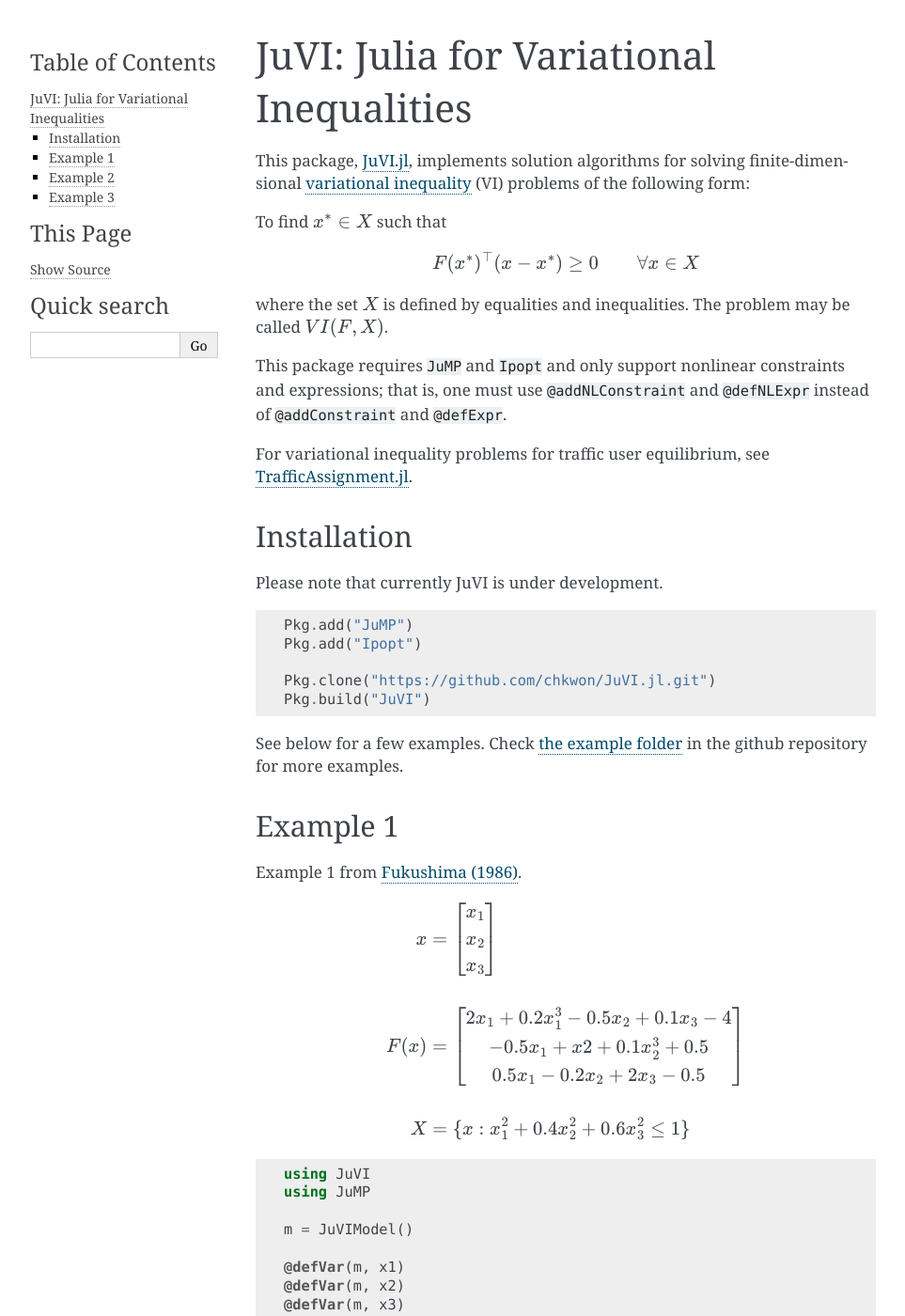
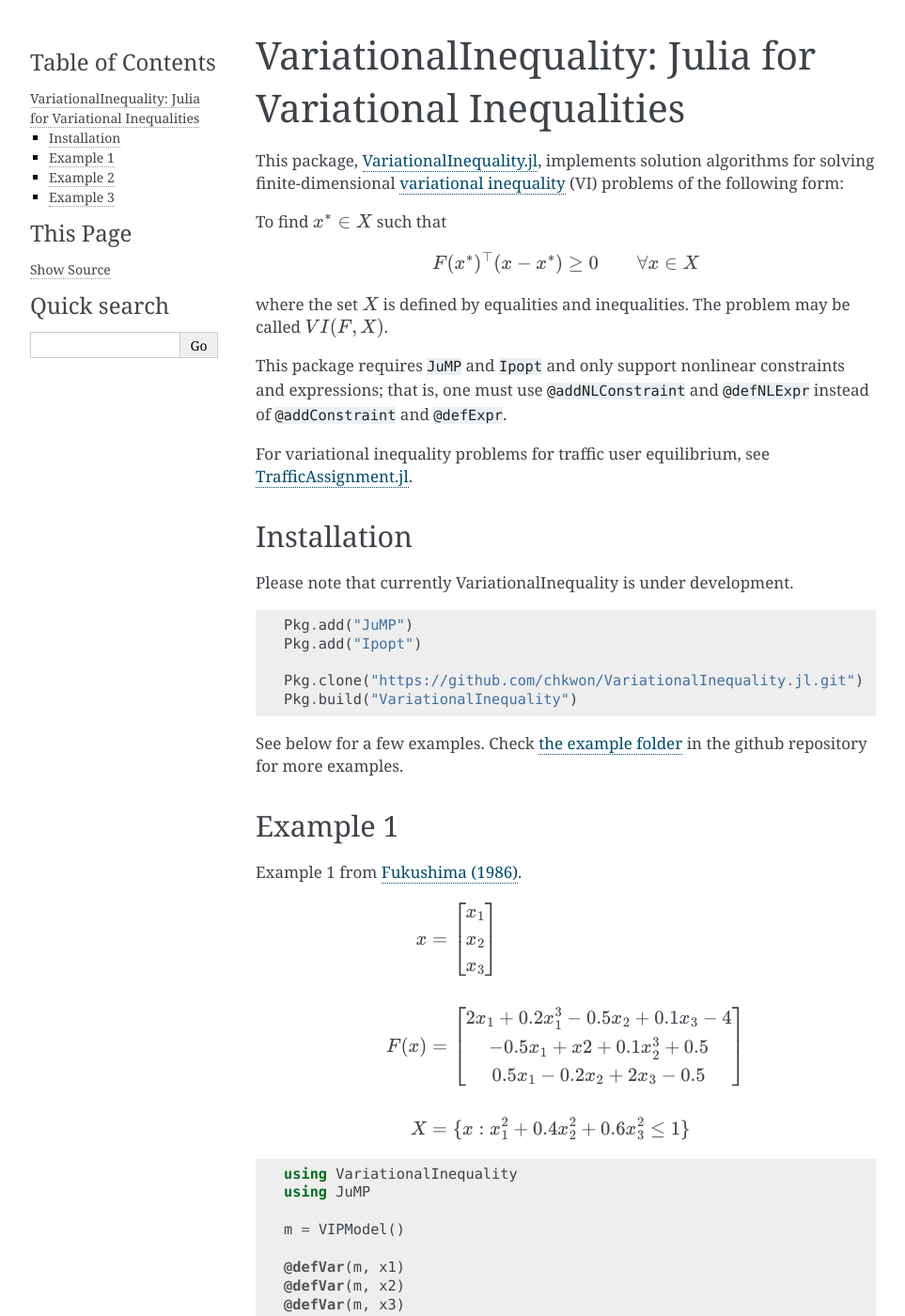
Before and after one commit to chkwon/VariationalInequality.jl, a Sphinx documentation site: the page built from doc/index.rst, in a window 1280 px wide and 1400 px high. Shown: the whole window at 94% size, without its empty margins (148-1111 px from the left). Built offline with Sphinx 7.4.7, drawn with Linux system fonts in a browser that asks for light colours; some of the changed text lies outside the part shown.

Commit message:
package name change to VariationalInequality.jl

```diff
--- a/appveyor.yml
+++ b/appveyor.yml
@@ -28,7 +28,7 @@
 # Need to convert from shallow to complete for Pkg.clone to work
   - IF EXIST .git\shallow (git fetch --unshallow)
   - C:\projects\julia\bin\julia -e "versioninfo();
-      Pkg.clone(pwd(), \"JuVI\"); Pkg.build(\"JuVI\")"
+      Pkg.clone(pwd(), \"VariationalInequality\"); Pkg.build(\"VariationalInequality\")"
 
 test_script:
-  - C:\projects\julia\bin\julia --check-bounds=yes -e "Pkg.test(\"JuVI\")"
+  - C:\projects\julia\bin\julia --check-bounds=yes -e "Pkg.test(\"VariationalInequality\")"
--- a/doc/conf.py
+++ b/doc/conf.py
@@ -5,7 +5,7 @@
 extensions = ['sphinx.ext.mathjax', 'sphinx.ext.todo', 'sphinx.ext.autodoc']
 
 # General information about the project.
-project = u'JuVI -- Julia for Variational Inequalities'
+project = u'VariationalInequality -- Julia for Variational Inequalities'
 AUTHORS = u"Changhyun Kwon"
 copyright = u'2016, '+AUTHORS
 
--- a/doc/contents.rst
+++ b/doc/contents.rst
@@ -1,6 +1,6 @@
 .. _contents:
 
-JuVI.jl
+VariationalInequality.jl
 =============================
 
 .. toctree::
--- a/doc/index.rst
+++ b/doc/index.rst
@@ -1,10 +1,10 @@
 .. _index:
 
 ----------------------------------------
-JuVI: Julia for Variational Inequalities
+VariationalInequality: Julia for Variational Inequalities
 ----------------------------------------
 
-This package, `JuVI.jl <https://github.com/chkwon/JuVI.jl>`_, implements solution algorithms for solving finite-dimensional `variational inequality <https://en.wikipedia.org/wiki/Variational_inequality>`_ (VI) problems of the following form:
+This package, `VariationalInequality.jl <https://github.com/chkwon/VariationalInequality.jl>`_, implements solution algorithms for solving finite-dimensional `variational inequality <https://en.wikipedia.org/wiki/Variational_inequality>`_ (VI) problems of the following form:
 
 To find :math:`x^* \in X` such that
 
@@ -21,18 +21,18 @@
 Installation
 ^^^^^^^^^^^^
 
-Please note that currently JuVI is under development.
+Please note that currently VariationalInequality is under development.
 
 .. code-block:: julia
 
     Pkg.add("JuMP")
     Pkg.add("Ipopt")
 
-    Pkg.clone("https://github.com/chkwon/JuVI.jl.git")
-    Pkg.build("JuVI")
+    Pkg.clone("https://github.com/chkwon/VariationalInequality.jl.git")
+    Pkg.build("VariationalInequality")
 
 
-See below for a few examples. Check `the example folder <https://github.com/chkwon/JuVI.jl/tree/master/example>`_ in the github repository for more examples.
+See below for a few examples. Check `the example folder <https://github.com/chkwon/VariationalInequality.jl/tree/master/example>`_ in the github repository for more examples.
 
 Example 1
 ^^^^^^^^^
@@ -51,10 +51,10 @@
 
 .. code-block:: julia
 
-    using JuVI
+    using VariationalInequality
     using JuMP
 
-    m = JuVIModel()
+    m = VIPModel()
 
     @defVar(m, x1)
     @defVar(m, x2)
@@ -89,9 +89,9 @@
 
 .. code-block:: julia
 
-    using JuMP, JuVI
+    using JuMP, VariationalInequality
 
-    m = JuVIModel()
+    m = VIPModel()
 
     A = [25; 25; 75; 25; 25]
     B = [0.010; 0.010; 0.001; 0.010; 0.010]
@@ -129,11 +129,11 @@
 
 .. code-block:: julia
 
-    using JuMP, JuVI
+    using JuMP, VariationalInequality
 
     m = 2; n = 1
 
-    model = JuVIModel()
+    model = VIPModel()
 
     @defVar(model, s[i=1:m] >=0)
     @defVar(model, d[j=1:n] >=0)
```
Also changed, not shown: README.md (+4 -4 lines), .travis.yml, LICENSE.md, 13 other files.
